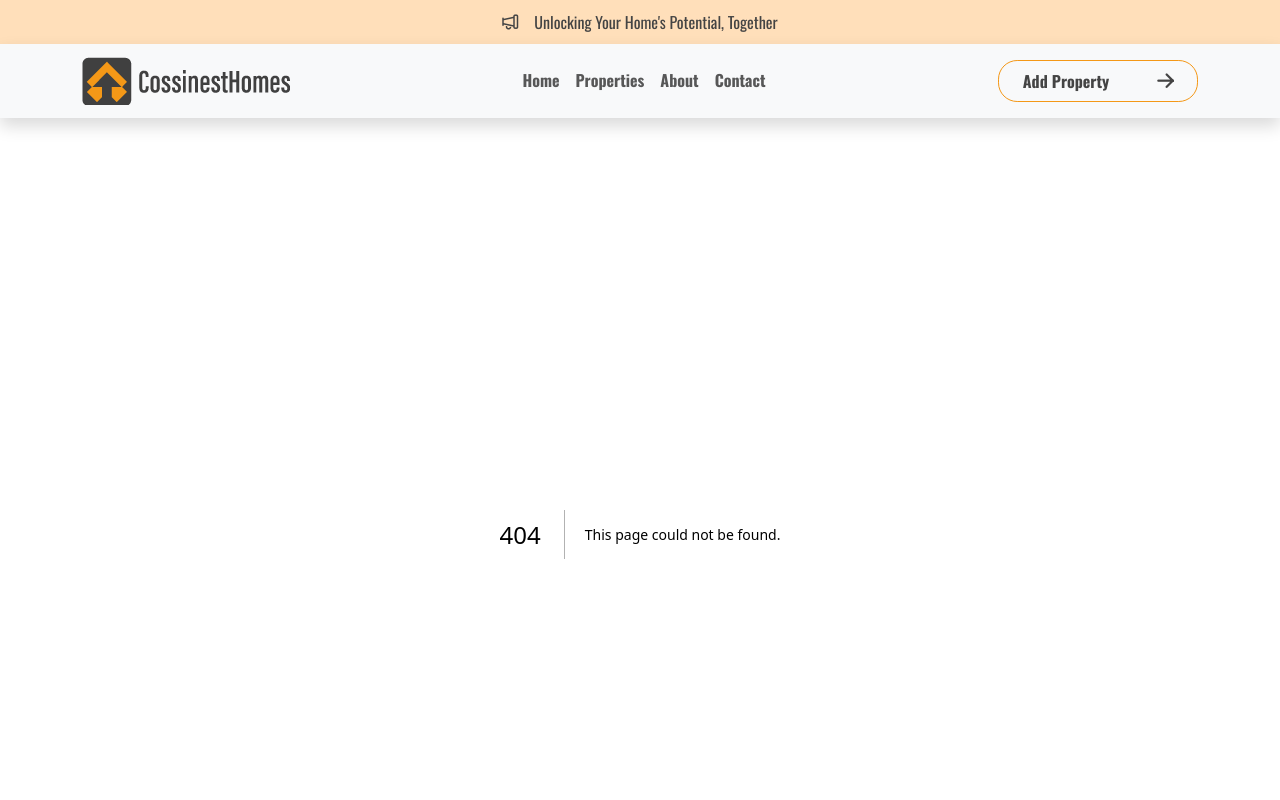
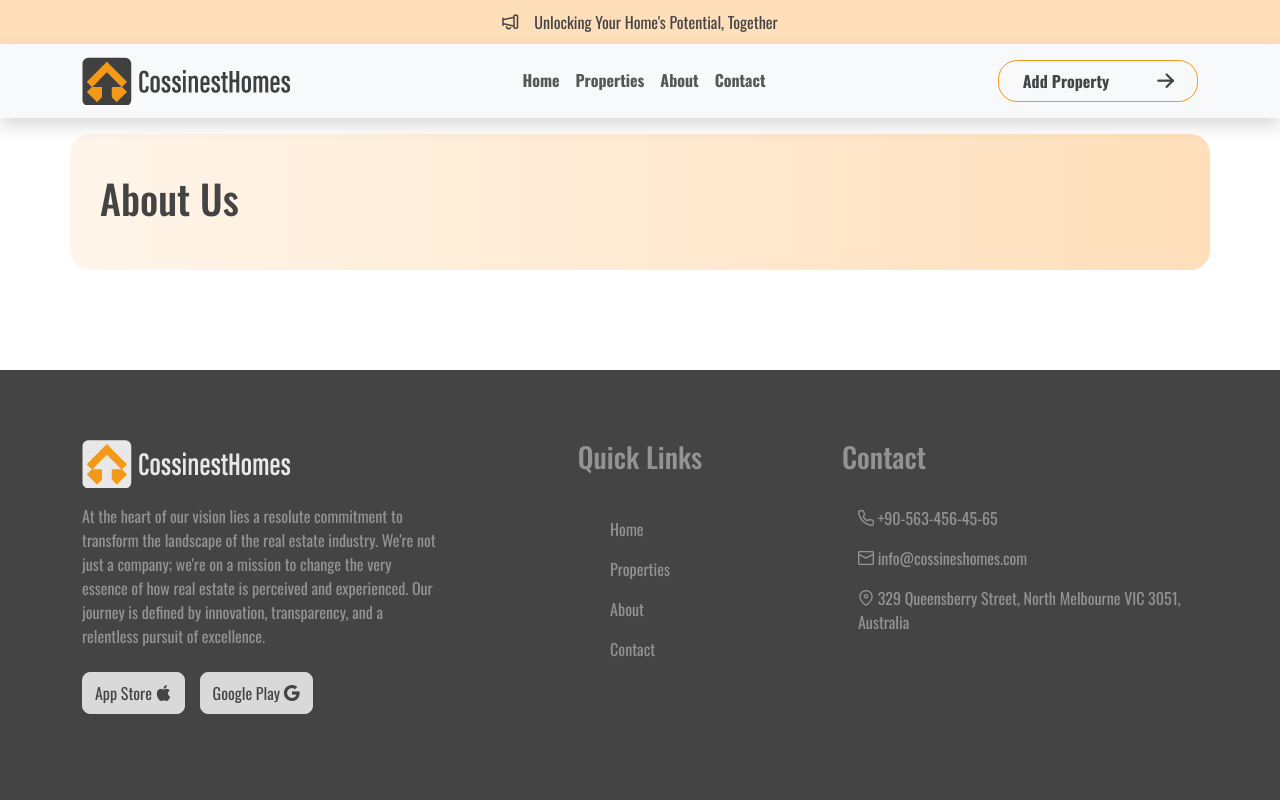
Before and after one commit to seval2016/cossineshomes, a Next.js app: page /about in a window 1280 px wide. Before the commit this address had no page. Shown: the top 800 px of the page. Built offline with nearby package versions, Linux system fonts and the light colour scheme.

Commit message:
page header

```diff
--- /dev/null
+++ b/src/app/about/page.js
@@ -0,0 +1,18 @@
+import PageHeader from "@/components/common/page-header";
+import Spacer from "@/components/common/spacer";
+import React from "react";
+
+export const metadata = {
+	title: "About Us"
+};
+
+const Page = () => {
+	return (
+		<>
+			<PageHeader title="About Us" />
+			<Spacer />
+		</>
+	);
+};
+
+export default Page;
--- /dev/null
+++ b/src/components/common/page-header.js
@@ -0,0 +1,14 @@
+import React from 'react'
+import "./page-header.scss";
+import { Container } from 'react-bootstrap';
+
+const PageHeader = ({title}) => {
+  return (
+
+        <Container className="page-header">
+        <h1>{title}</h1>
+    </Container>
+  )
+}
+
+export default PageHeader
--- /dev/null
+++ b/src/components/common/page-header.scss
@@ -0,0 +1,9 @@
+@use "../../styles/variables" as v;
+@use "../../styles/mixins" as m;
+
+.page-header {
+	background-image:v.$gradient-color;
+	padding:40px  30px;
+	color: v.$color2;
+    border-radius: 20px;
+}
--- /dev/null
+++ b/src/components/common/spacer.js
@@ -0,0 +1,7 @@
+import React from "react";
+
+const Spacer = ({ height = 100 }) => {
+	return <div style={{ height: `${height}px` }}></div>;
+};
+
+export default Spacer;
--- a/src/styles/_variables.scss
+++ b/src/styles/_variables.scss
@@ -6,7 +6,7 @@ $color3: rgb(244, 152, 23);
 $color4: rgb(217, 217, 217);
 $color5: rgb(147, 147, 147);
 
-$gradient-color: linear-gradient(rgb(244, 152, 23), rgb(241, 223, 198));
+$gradient-color: linear-gradient(to right,rgba(255, 223, 186, 0.3), rgb(255, 223, 186));
 $font-size: 3rem;
 $font-weight: 500;
 
```
Also changed, not shown: src/helpers/data/property-categories.json (deleted, +0 -7 lines), src/helpers/data/property-cities.json (added, +22 -0 lines), src/helpers/data/property-types.json (added, +11 -0 lines).
